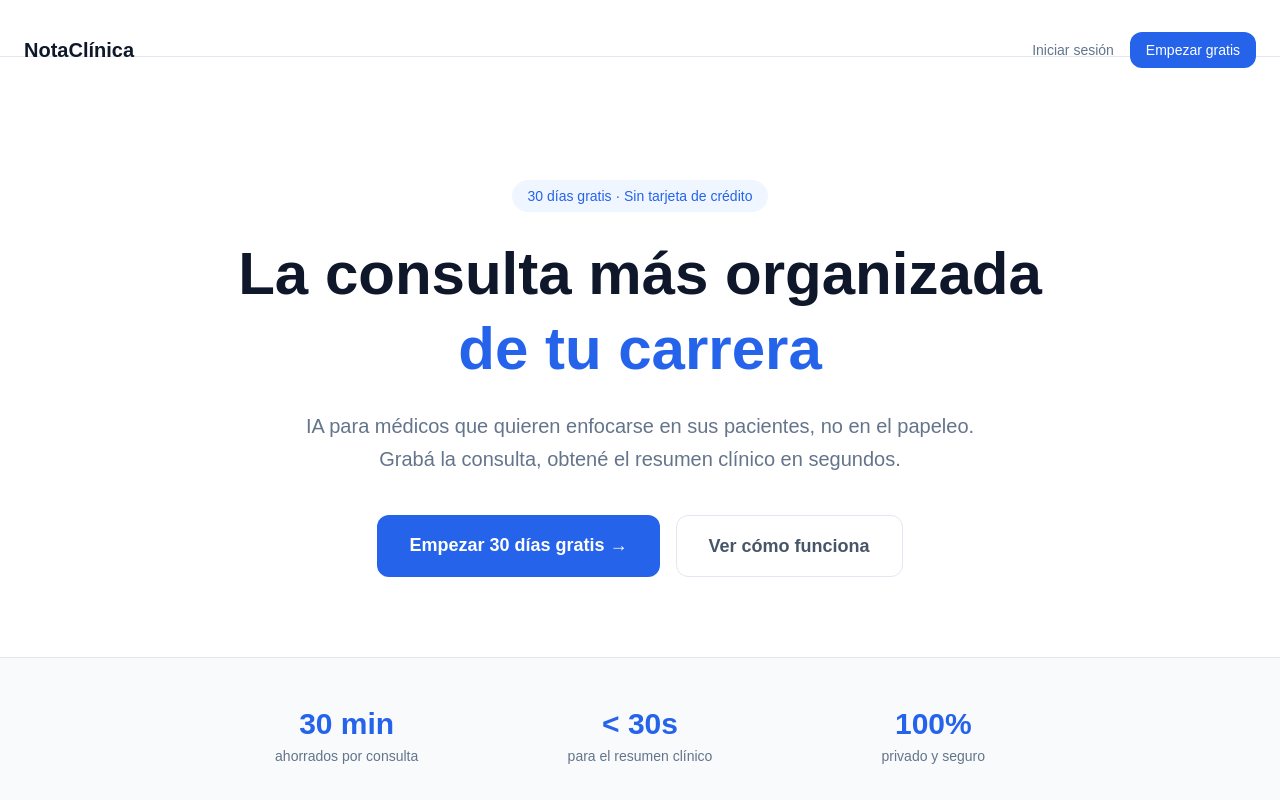
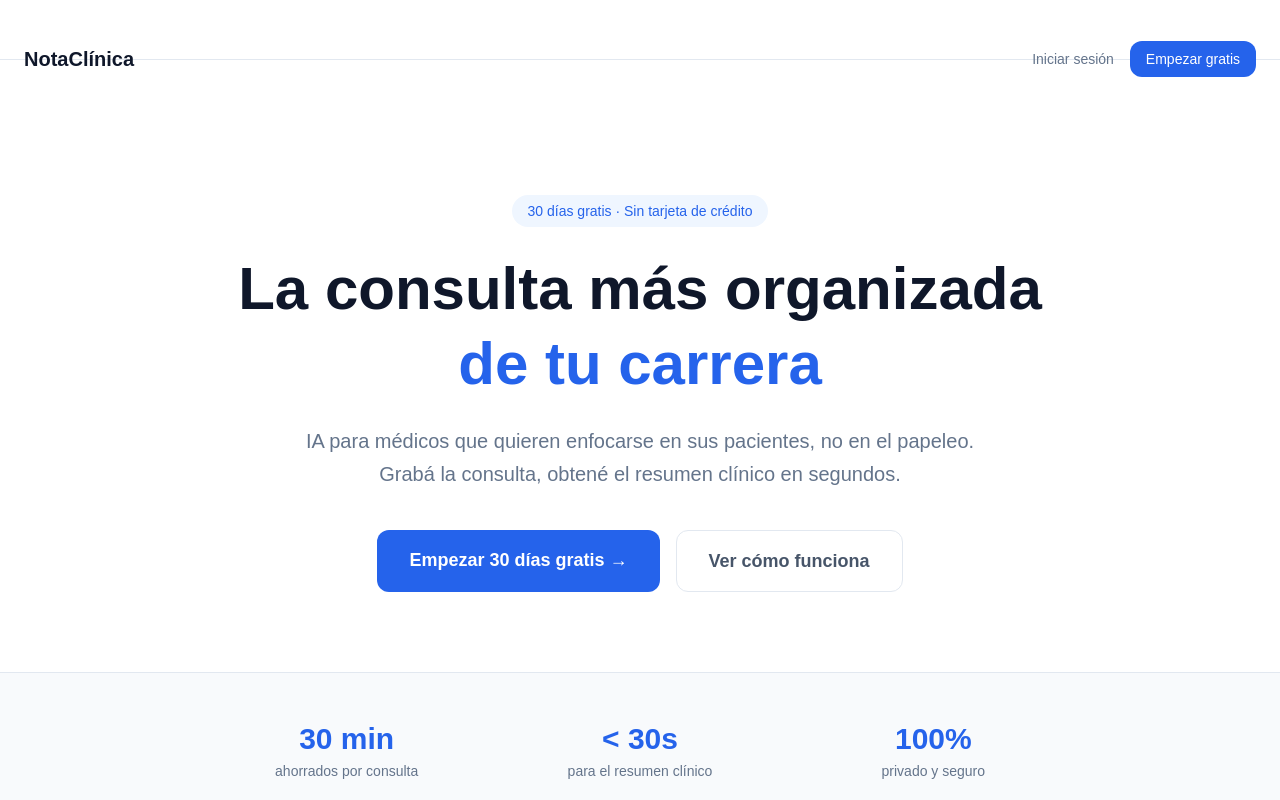
Before and after one commit to contacto404/notaclinica, a Next.js app: page / in a window 1280 px wide. Shown: the top 800 px of the page. Built offline with nearby package versions, Linux system fonts and the light colour scheme.

Commit message:
fix: safe area 59px Dynamic Island

```diff
--- a/app/page.tsx
+++ b/app/page.tsx
@@ -4,10 +4,10 @@ export default function LandingPage() {
   return (
     <div className="min-h-screen bg-white">
 
-      {/* Nav — safe area con fallback fijo para Capacitor */}
+      {/* Nav — safe area con fallback 59px para Dynamic Island */}
       <nav className="fixed top-0 left-0 right-0 z-50 bg-white/80 backdrop-blur border-b border-[#E2E8F0]">
         <div
-          style={{ paddingTop: 'max(env(safe-area-inset-top), 44px)' }}
+          style={{ paddingTop: 'max(env(safe-area-inset-top), 59px)' }}
           className="px-6 flex items-center justify-between h-14"
         >
           <span className="font-bold text-[#0F172A] text-xl">NotaClínica</span>
@@ -24,7 +24,7 @@ export default function LandingPage() {
 
       {/* Hero — compensa safe area + nav + espacio visual */}
       <section
-        style={{ paddingTop: 'calc(max(env(safe-area-inset-top), 44px) + 56px + 80px)' }}
+        style={{ paddingTop: 'calc(max(env(safe-area-inset-top), 59px) + 56px + 80px)' }}
         className="pb-20 px-6 text-center max-w-4xl mx-auto"
       >
         <div className="inline-block bg-[#EFF6FF] text-[#2563EB] text-sm font-medium px-4 py-1.5 rounded-full mb-6">
```
